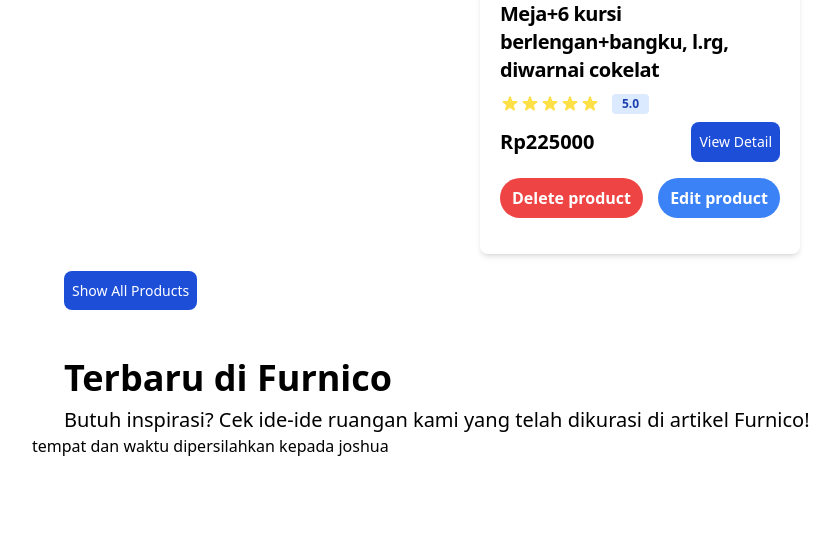
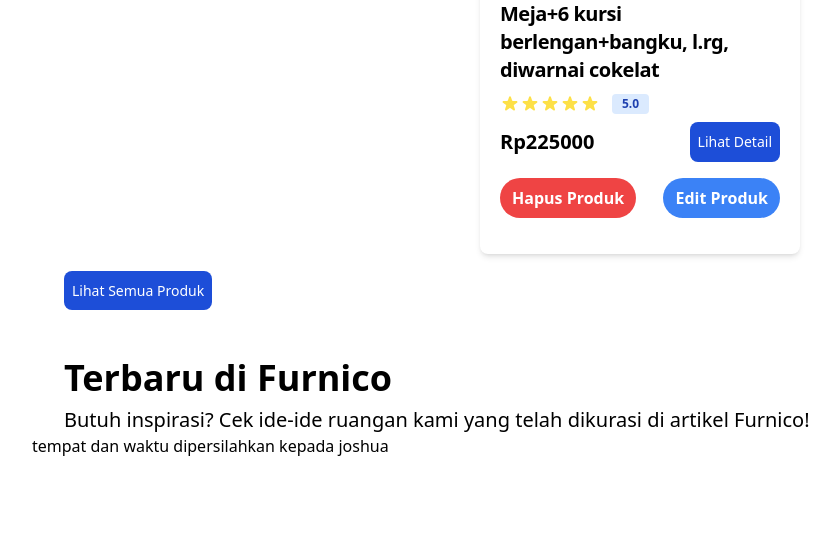
Before and after one commit to A04-2024/furnico, a Django app: page /dev in a window 1280 px wide. Shown: the part 3583-4133 px from the top of the page, without its empty margins (0-839 px from the left). Run offline with Django 4.2, Linux system fonts and the light colour scheme; a user stored in the database is signed in; data comes from the database, SQL or seed files in the repository; both versions use the stored data as it was after the commit; some libraries are stand-ins or nearby versions.

Commit message:
uniform aall buttons and language

```diff
--- a/show_products/templates/edit_category.html
+++ b/show_products/templates/edit_category.html
@@ -47,7 +47,7 @@
 
                 <div class="md:col-span-5 text-right">
                   <div class="inline-flex items-end">
-                    <input type="submit" value="Edit Category" class="rounded-md p-2 border-solid border-2 border-sky-500 hover:border-slate-400"/>
+                    <input type="submit" value="Edit Category" class="mb-4 px-6 py-2 bg-blue-500 bg-opacity-80 rounded-full hover:bg-opacity-100 text-zinc-50 font-bold"/>
                   </div>
                 </div>
               </div>
--- a/show_products/templates/edit_product.html
+++ b/show_products/templates/edit_product.html
@@ -106,7 +106,7 @@
 
               <div class="md:col-span-5 text-right">
                 <div class="inline-flex items-end">
-                  <input type="submit" value="Edit Product" class="rounded-md p-2 border-solid border-2 border-sky-500 hover:border-slate-400"/>
+                  <input type="submit" value="Edit Product" class="mb-4 px-6 py-2 bg-blue-500 bg-opacity-80 rounded-full hover:bg-opacity-100 text-zinc-50 font-bold"/>
                 </div>
               </div>
 
--- a/show_products/templates/main.html
+++ b/show_products/templates/main.html
@@ -47,8 +47,8 @@
     <div class="p-8 pb-0">
         <h1 class="text-4xl font-extrabold pb-2 p">Produk Populer</h1>
         <h3 class="text-xl pb-4">Temukan penawaran menarik untuk melihat yang sedang hits di Furnico.</h3>
-        <button data-modal-target="crudModal" data-modal-toggle="crudModal" class="mb-4 px-6 py-2 bg-black bg-opacity-80 rounded-full hover:bg-opacity-100 text-zinc-50 font-bold" onclick="showModal();">Add New Product</button>
-        <button data-modal-target="category_modal" data-modal-toggle="category_modal" class="mb-4 px-6 py-2 bg-black bg-opacity-80 rounded-full hover:bg-opacity-100 text-zinc-50 font-bold" onclick="showModalCat();">Add New Category</button>
+        <button data-modal-target="crudModal" data-modal-toggle="crudModal" class="mb-4 px-6 py-2 bg-black bg-opacity-80 rounded-full hover:bg-opacity-100 text-zinc-50 font-bold" onclick="showModal();">Tambah Produk Baru</button>
+        <button data-modal-target="category_modal" data-modal-toggle="category_modal" class="mb-4 px-6 py-2 bg-black bg-opacity-80 rounded-full hover:bg-opacity-100 text-zinc-50 font-bold" onclick="showModalCat();">Tambah Kategori Baru</button>
     </div>
 
     <div id="product-list"></div>
@@ -74,8 +74,8 @@
     <div class="bg-white rounded shadow-lg p-4 px-4 md:p-8 mb-6">
       <div class="grid gap-4 gap-y-2 text-sm grid-cols-1 lg:grid-cols-3">
         <div class="text-gray-600">
-          <p class="font-medium text-lg">Product Details</p>
-          <p>Please fill out all the fields.</p>
+          <p class="font-medium text-lg">Detail Produk</p>
+          <p>Harap isi semua kolom.</p>
           <div class="text-red-600 text-sm">{{ form.errors }}</div>
         </div>
 
@@ -84,20 +84,20 @@
             {% csrf_token %}
             <div class="grid gap-4 gap-y-2 text-sm grid-cols-1 md:grid-cols-5">
               <div class="md:col-span-5">
-                <label for="product_name">Product Name</label>
+                <label for="product_name">Nama Produk</label>
                 <input type="text" name="product_name" id="product_name" max_length=255
                   class="h-10 border mt-1 rounded px-4 w-full bg-gray-50" value="" />
               </div>
 
               <div class="md:col-span-5">
-                <label for="product_subtitle">Product Subtitle</label>
+                <label for="product_subtitle">Subtitel Produk</label>
                 <input type="text" name="product_subtitle" id="product_subtitle" maxlength=255
                   class="h-10 border mt-1 rounded px-4 w-full bg-gray-50"
                   placeholder="Penjelasan singkat produk" />
               </div>
 
               <div class="md:col-span-5">
-                <label for="product_image">Product Image URL</label>
+                <label for="product_image">Tautan Gambar Produk</label>
                 <input type="url" name="product_image" id="product_image"
                   class="h-10 border mt-1 rounded px-4 w-full bg-gray-50" />
               </div>
@@ -113,32 +113,32 @@
               </div>
 
               <div class="md:col-span-2">
-                <label for="product_price">Product Price</label>
+                <label for="product_price">Harga Produk</label>
                 <input type="number" name="product_price" id="product_price"
                   class="h-10 border mt-1 rounded px-4 w-full bg-gray-50" />
               </div>
 
               <div class="md:col-span-2">
-                <label for="sold_this_week">Sold This Week</label>
+                <label for="sold_this_week">Terjual Minggu Ini</label>
                 <input type="number" name="sold_this_week" id="sold_this_week"
                   class="h-10 border mt-1 rounded px-4 w-full bg-gray-50" />
               </div>
 
               <div class="md:col-span-2">
-                <label for="people_bought">People Bought</label>
+                <label for="people_bought">Jumlah Produk Terjual</label>
                 <input type="number" name="people_bought" id="people_bought"
                   class="h-10 border mt-1 rounded px-4 w-full bg-gray-50" />
               </div>
 
               <div class="md:col-span-5">
-                <label for="product_description">Product Description</label>
+                <label for="product_description">Deskripsi Produk</label>
                 <textarea name="product_description" id="product_description"
                   class="border mt-4 rounded px-4 w-full bg-gray-50 h-20 text-left placeholder:text-left"
                   placeholder="Penjelasan detail produk"></textarea>
               </div>
 
               <div class="md:col-span-5">
-                  <label for="product_advantages">Product Advantages</label>
+                  <label for="product_advantages">Kelebihan Produk</label>
                   <textarea name="product_advantages" id="product_advantages"
                     class="border mt-4 rounded px-4 w-full bg-gray-50 h-20 text-left placeholder:text-left"
                     placeholder="Penjelasan kelebihan produk"></textarea>
@@ -147,7 +147,7 @@
 
 
               <div class="md:col-span-5">
-                <label for="product_material">Product Material</label>
+                <label for="product_material">Bahan Produk</label>
                 <input type="text" name="product_material" id="product_material" maxlength=225
                   class="h-10 border mt-1 rounded px-4 w-full bg-gray-50"
                   placeholder="Penjelasan bahan produk" />
@@ -172,8 +172,8 @@
               </div>
 
               <div class="md:col-span-5 text-right">
-                <button type="button" id="cancelButton" class="mb-4 px-6 py-2 bg-black bg-opacity-80 rounded-full hover:bg-opacity-100 text-zinc-50 font-bold">Cancel</button>
-                <input type="submit" value="Add Product" id="submitProductEntry" form="productEntryForm"
+                <button type="button" id="cancelButton" class="mb-4 px-6 py-2 bg-black bg-opacity-80 rounded-full hover:bg-opacity-100 text-zinc-50 font-bold">Batal</button>
+                <input type="submit" value="Tambah Produk" id="submitProductEntry" form="productEntryForm"
                   class="mb-4 px-6 py-2 bg-blue-500 bg-opacity-80 rounded-full hover:bg-opacity-100 text-zinc-50 font-bold" />
               </div>
             </div>
@@ -191,8 +191,8 @@
     <div id="category_modal_content" class="modal-content bg-white rounded shadow-lg p-4 px-4 md:p-8 mb-6 z-50 relative">
       <div class="grid gap-4 gap-y-2 text-sm grid-cols-1 lg:grid-cols-3">
         <div class="text-gray-600">
-          <p class="font-medium text-lg">Category Details</p>
-          <p>Please fill out all the fields.</p>
+          <p class="font-medium text-lg">Detail Kategori</p>
+          <p>Harap isi semua kolom.</p>
           <div class="text-red-600 text-sm">{{ form.errors }}</div>
         </div>
         <div class="lg:col-span-2">
@@ -200,18 +200,18 @@
             {% csrf_token %}
             <div class="grid gap-4 gap-y-2 text-sm grid-cols-1 md:grid-cols-5">
               <div class="md:col-span-5">
-                <label for="category_name">Category Name</label>
+                <label for="category_name">Nama Kategori</label>
                 <input type="text" name="category_name" id="category_name" max_length=255 class="h-10 border mt-1 rounded px-4 w-full bg-gray-50" value="" />
               </div>
 
               <div class="md:col-span-5 pb-4">
-                <label for="image_url">Category Image URL</label>
+                <label for="image_url">Tautan Gambar Kategori</label>
                 <input type="url" name="image_url" id="image_url" class="rounded-md h-10 border mt-1 rounded px-4 w-full bg-gray-50" value="" placeholder="" />
               </div>
 
               <div class="md:col-span-5 text-right">
                   <button type="button" id="cancelButtonCat" class="mb-4 px-6 py-2 bg-black bg-opacity-80 rounded-full hover:bg-opacity-100 text-zinc-50 font-bold">Cancel</button>
-                  <input type="submit" value="Add Category" class="rounded-md p-2 border-solid border-2 border-sky-500 hover:border-slate-400"/>
+                  <input type="submit" value="Tambah Kategori" class="mb-4 px-6 py-2 bg-blue-500 bg-opacity-80 rounded-full hover:bg-opacity-100 text-zinc-50 font-bold"/>
               </div>
             </div>
           </form>
@@ -342,18 +342,18 @@
                                 <div class="flex items-center justify-between pb-4">
                                     <span class="text-xl font-bold text-black-900">Rp${product.product_price}</span>
                                     <a href="/product/${product.id}"
-                                        class="text-white bg-blue-700 hover:bg-blue-800 focus:ring-4 focus:ring-blue-300 font-medium rounded-lg text-sm px-2 py-2.5 text-center dark:bg-blue-600 dark:hover:bg-blue-700 dark:focus:ring-blue-800">View Detail</a>
+                                        class="text-white bg-blue-700 hover:bg-blue-800 focus:ring-4 focus:ring-blue-300 font-medium rounded-lg text-sm px-2 py-2.5 text-center dark:bg-blue-600 dark:hover:bg-blue-700 dark:focus:ring-blue-800">Lihat Detail</a>
                                 </div>
 
                                 <!-- TAMBAHIN PENGECEKAN USER ADMIN ATAU BUKAN DISINI -->
                                 <div class="flex items-center justify-between">
                                         <button data-modal-target="delProductModal" data-modal-toggle="delProductModal" class="mb-4 px-3 py-2 bg-red-500 rounded-full hover:bg-red-700 text-white font-bold transition-colors duration-300" onclick="showModalProduct('${product.id}')">
-                                            Delete product
+                                            Hapus Produk
                                         </button>
 
                                     <a href="/edit_product/${product.id}">
                                         <button class="mb-4 px-3 py-2 bg-blue-500 rounded-full hover:bg-blue-700 text-white font-bold transition-colors duration-300">
-                                            Edit product
+                                            Edit Produk
                                         </button>
                                     </a>
 
@@ -456,18 +456,18 @@
                                 <div class="flex items-center justify-between pb-4">
                                     <span class="text-xl font-bold text-black-900">Rp${item.fields.product_price}</span>
                                     <a href="/product/${item.pk}"
-                                        class="text-white bg-blue-700 hover:bg-blue-800 focus:ring-4 focus:ring-blue-300 font-medium rounded-lg text-sm px-2 py-2.5 text-center dark:bg-blue-600 dark:hover:bg-blue-700 dark:focus:ring-blue-800">View Detail</a>
+                                        class="text-white bg-blue-700 hover:bg-blue-800 focus:ring-4 focus:ring-blue-300 font-medium rounded-lg text-sm px-2 py-2.5 text-center dark:bg-blue-600 dark:hover:bg-blue-700 dark:focus:ring-blue-800">Lihat Detail</a>
                                 </div>
 
                                 <!-- TAMBAHIN PENGECEKAN USER ADMIN ATAU BUKAN DISINI -->
                                 <div class="flex items-center justify-between">
                                         <button data-modal-target="delProductModal" data-modal-toggle="delProductModal" class="mb-4 px-3 py-2 bg-red-500 rounded-full hover:bg-red-700 text-white font-bold transition-colors duration-300" onclick="showModalProduct('${item.pk}')">
-                                            Delete product
+                                            Hapus Produk
                                         </button>
 
                                     <a href="/edit_product/${item.pk}">
                                         <button class="mb-4 px-3 py-2 bg-blue-500 rounded-full hover:bg-blue-700 text-white font-bold transition-colors duration-300">
-                                            Edit product
+                                            Edit Produk
                                         </button>
                                     </a>
 
@@ -481,7 +481,7 @@
             htmlString += `
             <div class="w-full mt-4">
                 <a href="{% url 'show_products:show_all_products' %}"
-						class="text-white bg-blue-700 hover:bg-blue-800 focus:ring-4 focus:ring-blue-300 font-medium rounded-lg text-sm px-2 py-2.5 text-center dark:bg-blue-600 dark:hover:bg-blue-700 dark:focus:ring-blue-800">Show All Products</a>
+						class="text-white bg-blue-700 hover:bg-blue-800 focus:ring-4 focus:ring-blue-300 font-medium rounded-lg text-sm px-2 py-2.5 text-center dark:bg-blue-600 dark:hover:bg-blue-700 dark:focus:ring-blue-800">Lihat Semua Produk</a>
             </div>`;
         }
         document.getElementById("default_tampilan").className = "flex flex-row justify-start py-8 md:p-8 flex-wrap";
@@ -599,7 +599,7 @@ async function getCategories(){
             <img src="${item.fields.image_url}" class="h-full w-full object-cover" alt="${item.fields.category_name}">
             <div class="absolute inset-0 bg-black bg-opacity-50 flex flex-col items-center justify-center align-bottom">
                 <div class="p-2">
-                        <button data-modal-target="delCategoryModal" data-modal-toggle="delCategoryModal" class="px-6 py-2 bg-red-500 rounded-full hover:bg-red-700 text-white font-bold" onclick="showModalCategory('${item.pk}')">Delete</button>
+                        <button data-modal-target="delCategoryModal" data-modal-toggle="delCategoryModal" class="px-6 py-2 bg-red-500 rounded-full hover:bg-red-700 text-white font-bold" onclick="showModalCategory('${item.pk}')">Hapus</button>
                 </div>
                 <div class="p-2">
                     <a href="/edit_category/${item.pk}" class="hover:underline p-2">
@@ -677,11 +677,11 @@ refreshCategories();
 
 <div id="delProductModal" class="fixed inset-0 flex items-center justify-center z-50 hidden">
     <div id="delProductModalContent" class="bg-white rounded-lg shadow-lg p-5">
-        <h3 class="text-lg font-bold mb-4">Confirm Delete</h3>
-        <p>Are you sure you want to delete this product? This action cannot be undone.</p>
+        <h3 class="text-lg font-bold mb-4">Konfirmasi Penghapusan</h3>
+        <p>Apakah Anda yakin ingin menghapus produk ini? Tindakan ini tidak dapat dibatalkan.</p>
         <div class="flex justify-end mt-4">
             <button type="button" id="cancelDeleteProduct" class="bg-gray-300 text-black px-4 py-2 rounded mr-2">Cancel</button>
-            <button type="button" id="confirmDeleteProduct" class="bg-red-500 text-white px-4 py-2 rounded">Delete</button>
+            <button type="button" id="confirmDeleteProduct" class="bg-red-500 text-white px-4 py-2 rounded">Hapus</button>
         </div>
     </div>
 </div>
@@ -735,11 +735,11 @@ refreshCategories();
 
 <div id="delCategoryModal" class="fixed inset-0 flex items-center justify-center z-50 hidden">
     <div id="delCategoryModalContent" class="bg-white rounded-lg shadow-lg p-5">
-        <h3 class="text-lg font-bold mb-4">Confirm Delete</h3>
-        <p>Are you sure you want to delete this category? This action cannot be undone.</p>
+        <h3 class="text-lg font-bold mb-4">Konfirmasi Penghapusan</h3>
+        <p>Apakah Anda yakin ingin menghapus kategori ini? Tindakan ini tidak dapat dibatalkan.</p>
         <div class="flex justify-end mt-4">
-            <button type="button" id="cancelDeleteCategory" class="bg-gray-300 text-black px-4 py-2 rounded mr-2">Cancel</button>
-            <button type="button" id="confirmDeleteCategory" class="bg-red-500 text-white px-4 py-2 rounded">Delete</button>
+            <button type="button" id="cancelDeleteCategory" class="bg-gray-300 text-black px-4 py-2 rounded mr-2">Batal</button>
+            <button type="button" id="confirmDeleteCategory" class="bg-red-500 text-white px-4 py-2 rounded">Hapus</button>
         </div>
     </div>
 </div>
--- a/show_products/templates/product_page.html
+++ b/show_products/templates/product_page.html
@@ -54,7 +54,7 @@
       <div class="pb-8">
         <a href="{% url 'wishlist:add_to_wishlist' product.id %}">
           <button class="bg-blue-500 hover:bg-blue-800 text-white font-semibold py-2 px-4 rounded-full">
-            Add to Wishlist
+            Tambahkan ke wishlist
           </button>
         </a>
         <button class="bg-red-600 hover:bg-red-800 text-white font-semibold py-2 px-4 rounded-full">
--- a/templates/navbar.html
+++ b/templates/navbar.html
@@ -23,12 +23,12 @@
     <!-- search bar for larger screens -->
     <div class="hidden md:flex w-full max-w-xs xl:max-w-lg 2xl:max-w-2xl bg-gray-100 rounded-md items-center">
       <select class="bg-transparent uppercase font-bold text-sm p-4 mr-4" name="" id="categoryDropdown">
-        <option value="{% url 'show_products:show_all_products' %}">All Categories</option>
+        <option value="{% url 'show_products:show_all_products' %}">Semua Kategori</option>
         {% for category in categories %}
         <option value="{% url 'show_products:show_category_products' category.pk %}">{{ category.category_name }}</option>
         {% endfor %}
       </select>
-      <input class="border-l border-gray-300 bg-transparent font-semibold text-sm pl-4" type="text" id="search-input" placeholder="I'm searching for ..." oninput="searchProducts(this.value)">
+      <input class="border-l border-gray-300 bg-transparent font-semibold text-sm pl-4" type="text" id="search-input" placeholder="Saya mencari ..." oninput="searchProducts(this.value)">
       <svg class="ml-auto h-5 px-4 text-gray-500" aria-hidden="true" focusable="false" data-prefix="far" data-icon="search" role="img" xmlns="http://www.w3.org/2000/svg" viewBox="0 0 512 512" class="svg-inline--fa fa-search fa-w-16 fa-9x">
         <path fill="currentColor" d="M508.5 468.9L387.1 347.5c-2.3-2.3-5.3-3.5-8.5-3.5h-13.2c31.5-36.5 50.6-84 50.6-136C416 93.1 322.9 0 208 0S0 93.1 0 208s93.1 208 208 208c52 0 99.5-19.1 136-50.6v13.2c0 3.2 1.3 6.2 3.5 8.5l121.4 121.4c4.7 4.7 12.3 4.7 17 0l22.6-22.6c4.7-4.7 4.7-12.3 0-17zM208 368c-88.4 0-160-71.6-160-160S119.6 48 208 48s160 71.6 160 160-71.6 160-160 160z"></path>
       </svg>
```
Also changed, not shown: show_products/templates/all_products.html (+34 -34 lines), show_products/templates/show_category.html (+36 -37 lines), db.sqlite3.
